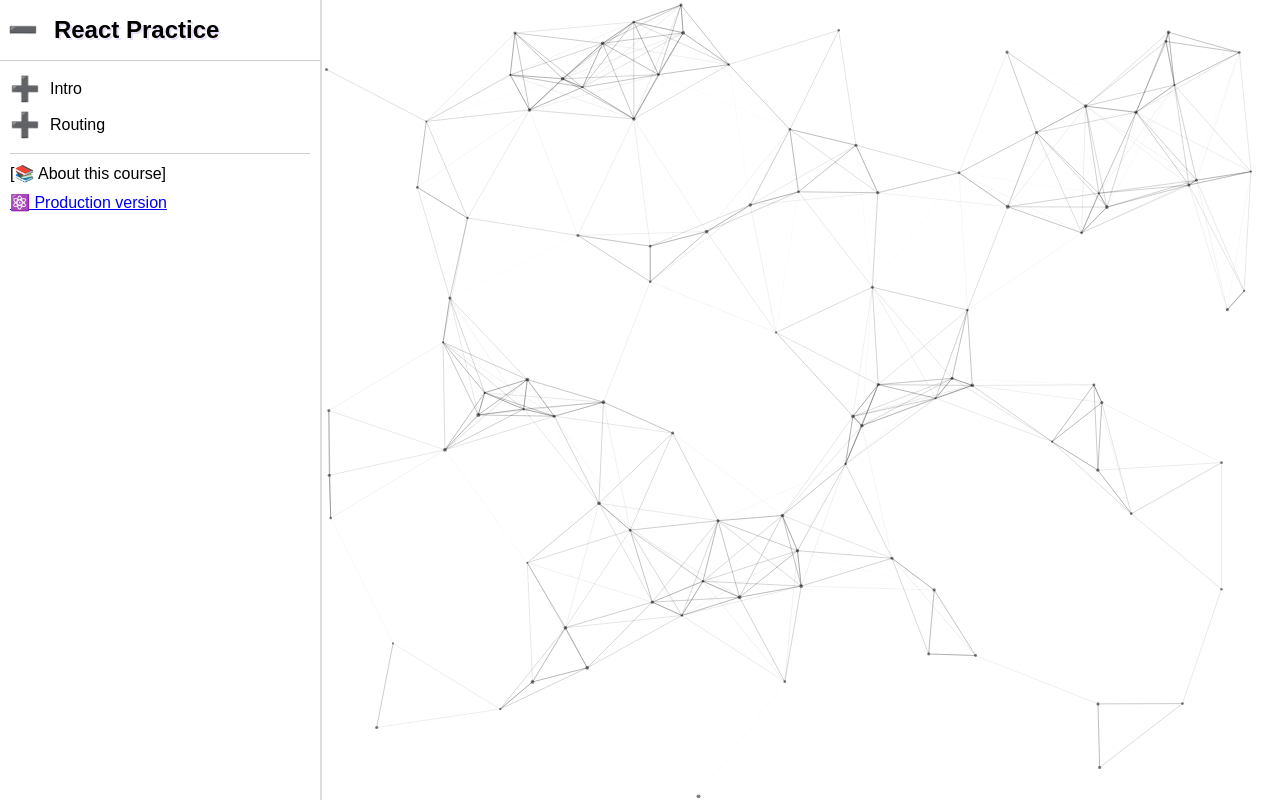
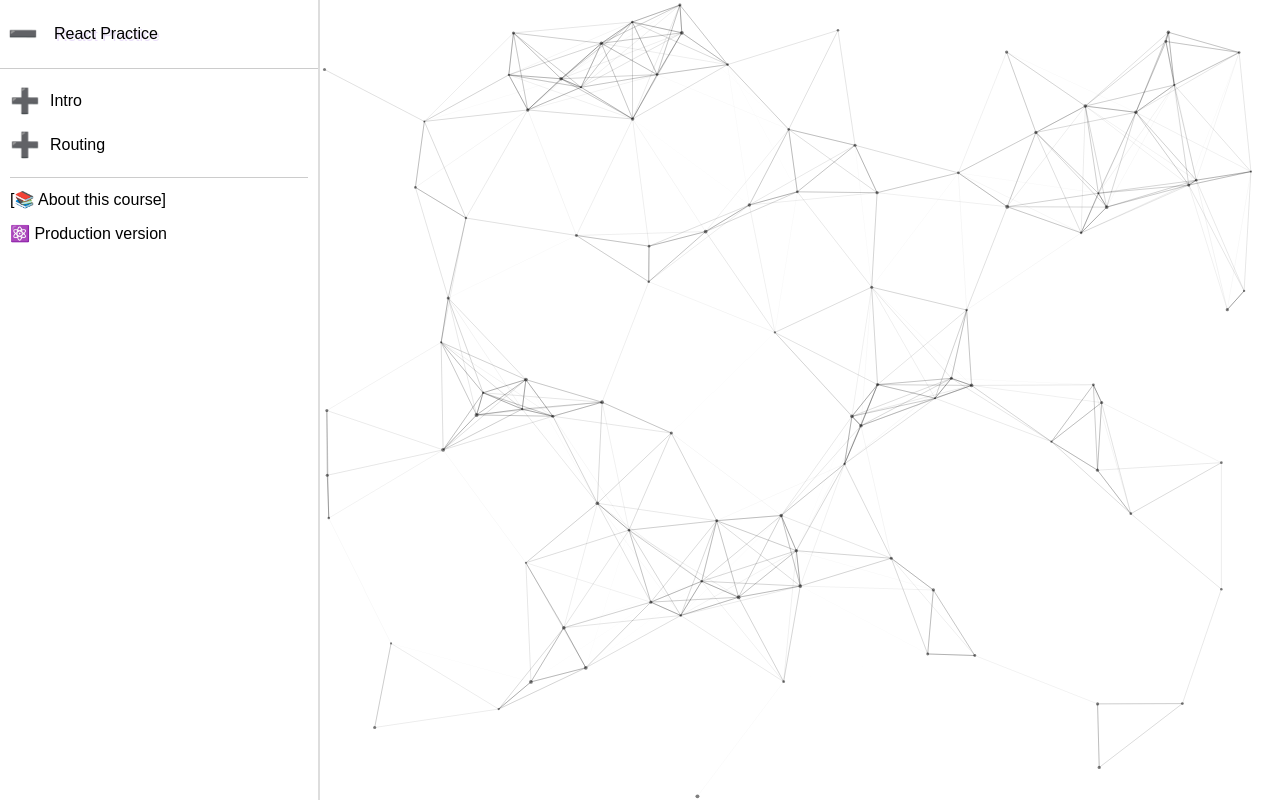
Before and after one commit to mux-mux/practice, a React (Vite) app: page / in a window 1280 px wide. Built offline with nearby package versions, Linux system fonts and the light colour scheme.

Commit message:
add Tailwind config

```diff
--- a/package.json
+++ b/package.json
@@ -10,11 +10,13 @@
         "preview": "vite preview"
     },
     "dependencies": {
+        "@tailwindcss/vite": "^4.1.13",
         "@tanstack/react-query": "^5.85.5",
         "react": "^19.1.0",
         "react-dom": "^19.1.0",
         "react-router": "^7.6.3",
-        "react-tsparticles": "1.42.4"
+        "react-tsparticles": "1.42.4",
+        "tailwindcss": "^4.1.13"
     },
     "devDependencies": {
         "@eslint/js": "^9.29.0",
--- a/src/main.css
+++ b/src/main.css
@@ -1,3 +1,5 @@
+@import 'tailwindcss';
+
 :root {
     --divider-color: #0003;
 
--- a/tsconfig.json
+++ b/tsconfig.json
@@ -10,13 +10,12 @@
         "strict": true,
         "forceConsistentCasingInFileNames": true,
         "module": "ESNext",
-        "moduleResolution": "Node",
+        "moduleResolution": "bundler",
         "resolveJsonModule": true,
         "isolatedModules": true,
         "noEmit": true,
         "jsx": "react-jsx",
-        "baseUrl": "src",
-        "ignoreDeprecations": "6.0"
+        "baseUrl": "src"
     },
     "include": ["src"],
     "references": [
--- a/vite.config.ts
+++ b/vite.config.ts
@@ -1,4 +1,5 @@
 import react from '@vitejs/plugin-react-swc';
+import tailwindcss from '@tailwindcss/vite';
 import { defineConfig } from 'vite';
 import * as tsconfigPaths from 'vite-tsconfig-paths';
 import { visualizer } from 'rollup-plugin-visualizer';
@@ -8,6 +9,7 @@ const VENDOR_LIBS = ['/react/', '/react-dom/', '/react-router/', '/lodash/'];
 export default defineConfig({
     plugins: [
         react(),
+        tailwindcss(),
         tsconfigPaths.default(),
         visualizer({
             filename: 'bundle-stats.html',
```
Also changed, not shown: tsconfig.node.json (+3 -4 lines), 1 other file (tests, documents, lock files or other folders).
